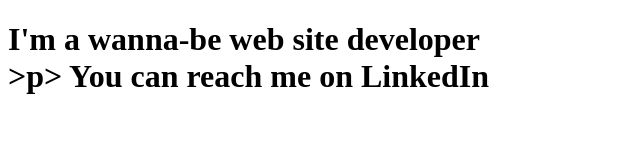
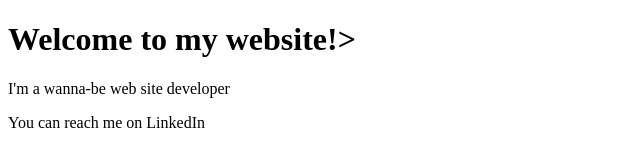
Before and after one commit to ubikcan/trusted-research, a plain HTML site: page index.html in a window 1280 px wide. Shown: the whole page, without its empty margins (0-640 px from the left). Drawn offline with Linux system fonts and the light colour scheme.

Commit message:
Update index.html

```diff
--- a/index.html
+++ b/index.html
@@ -1,15 +1,15 @@
 <!DOCTYPE html>
 <html>
   <head>
-    <title>Hellow world I'm testing</title>
+    <title>Hello world I'm testing</title>
   </head>
 <body>
    <main>
-  <h1 Welcome to my website!>
+  <h1>Welcome to my website!></h1>
     <section>
-   I'm a wanna-be web site developer
+ <p>I'm a wanna-be web site developer</p>
       </section>
-<section>>p> You can reach me on LinkedIn
+<section><p> You can reach me on LinkedIn
 </section>
 </main>
 </body></html>
```
